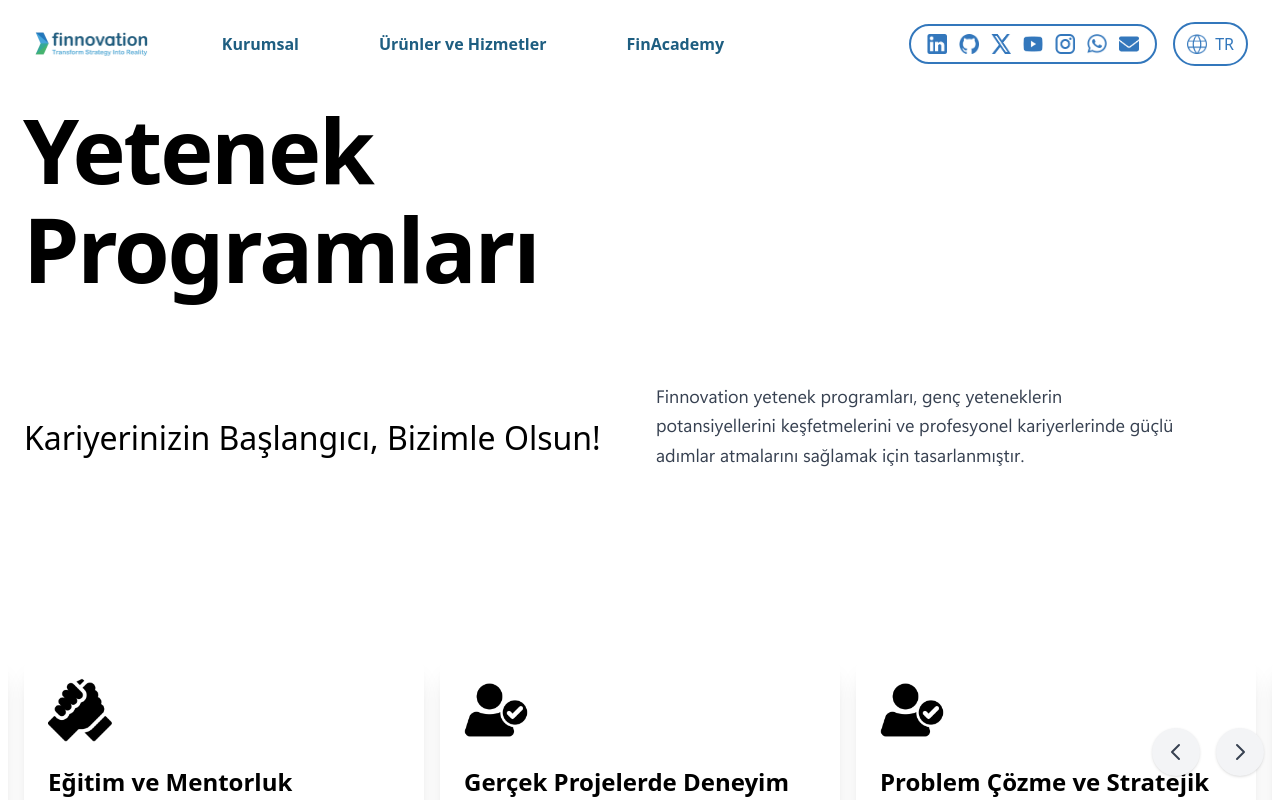
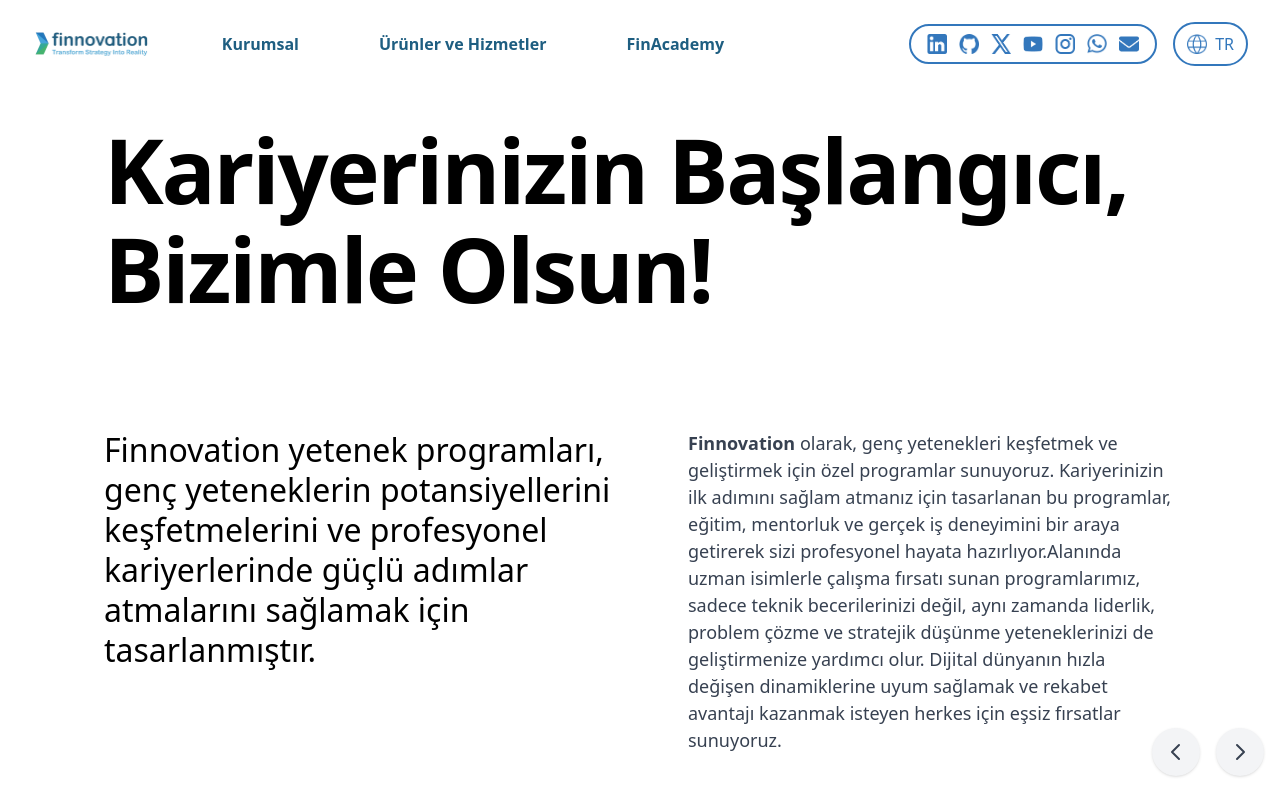
Before and after one commit to aliz1369/finnovation-website, a React (Vite) app: page /career/talent-programs in a window 1280 px wide. Shown: the top 800 px of the page. Built offline with nearby package versions, Linux system fonts and the light colour scheme.

Commit message:
Companent düzenlendi ve sayfalara entegre edildi

```diff
--- a/src/components/HeroTitle.tsx
+++ b/src/components/HeroTitle.tsx
@@ -2,19 +2,24 @@ import React from "react";
 
 interface HeroTitleProps {
   title: string;
+  subtitle?: string;
   description: string;
   highlightedWord?: string;
 }
 
 const HeroTitle: React.FC<HeroTitleProps> = ({
   title,
+  subtitle,
   description,
   highlightedWord,
 }) => {
   return (
-    <div className="w-full h-full md:grid md:grid-rows-2">
-      <div className="flex items-center justify-start text-center px-10 py-8 md:py-0">
-        <h1 className="text-black font-bold font-light text-4xl sm:text-7xl md:text-8xl lg:text-8xl leading-tight tracking-tight text-left">
+    <div className="container mx-auto px-8 md:px-12 lg:px-16 pt-10">
+      <div className="max-w-[1440px] mx-auto">
+        {/* Ana Başlık */}
+        <div className="flex flex-col text-center md:text-left md:ml-0">
+          <div className="mb-8 translate-y-10">
+            <h1 className="text-[40px] sm:text-[60px] md:text-[80px] lg:text-[90px] font-bold leading-[1.1] tracking-tight">
               {title.split("\\n").map((line, index) => (
                 <React.Fragment key={index}>
                   {line}
@@ -23,8 +28,19 @@ const HeroTitle: React.FC<HeroTitleProps> = ({
               ))}
             </h1>
           </div>
-      <div className="relative px-9 pb-16 md:pb-0">
-        <p className="md:absolute md:top-[12%] md:right-[8%] text-base sm:text-lg md:text-3xl text-gray-700 leading-relaxed text-left max-w-2xl">
+
+          {/* Description ve Subtitle */}
+          <div className="flex flex-col lg:flex-row justify-between items-center lg:items-start gap-12 translate-y-30">
+            <div className="lg:max-w-2xl lg:min-w-[50%]">
+              {subtitle && (
+                <h2 className="text-[24px] sm:text-[28px] md:text-[32px] leading-tight font-medium">
+                  {subtitle}
+                </h2>
+              )}
+            </div>
+
+            <div className="lg:max-w-xl flex flex-col items-center lg:items-start gap-8 lg:min-w-[40%]">
+              <p className="text-[16px] sm:text-[18px] text-gray-700">
                 {highlightedWord && (
                   <span className="font-bold">{highlightedWord}</span>
                 )}
@@ -32,6 +48,11 @@ const HeroTitle: React.FC<HeroTitleProps> = ({
               </p>
             </div>
           </div>
+        </div>
+      </div>
+      {/* Alt boşluk için div */}
+      <div className="h-20 md:h-32 lg:h-40"></div>
+    </div>
   );
 };
 
--- a/src/pages/CesitlilikAndKapsayicilikPage.tsx
+++ b/src/pages/CesitlilikAndKapsayicilikPage.tsx
@@ -1,49 +1,19 @@
 import React from "react";
 import MainLayout from "../layouts/MainLayout";
+import HeroTitle from "../components/HeroTitle";
 
 const CesitlilikAndKapsayicilikPage: React.FC = () => {
   return (
     <MainLayout>
-      <div className="pt-5">
-        {/* Hero Section - Updated padding and responsive classes */}
-        <section className="container mx-auto px-6 py-16 bg-white">
-          <div className="grid grid-cols-1 md:grid-cols-2 gap-8 items-center">
-            <div className="flex flex-col md:-ml-8">
-              <h1 className="text-[40px] sm:text-[60px] md:text-[80px] lg:text-[90px] font-bold leading-[1.1] tracking-tight">
-                Cesitlilik &
-              </h1>
-              <h1 className="text-[40px] sm:text-[60px] md:text-[80px] lg:text-[90px] font-bold leading-[1.1] tracking-tight mt-0">
-                Kapsayıcılık
-              </h1>
-            </div>
-          </div>
+      <div>
+        <section className="bg-white h-auto md:h-[calc(100vh-4rem)]">
+          <HeroTitle
+            title="Her Ses, Her Renk, Birlikte Daha Güçlüyüz!"
+            description=", çeşitliliği ve kapsayıcılığı temel değerleri arasında kabul eder. Farklı geçmişlerden, kültürlerden ve deneyimlerden gelen bireylerin bir araya geldiği dinamik bir çalışma ortamı yaratmak, inovasyonun en güçlü kaynağına inanıyoruz. Her bireyin eşit fırsatlara sahip olduğu, fikirlerin özgürce paylaşılabildiği ve tüm çalışanların kendilerini değerli hissettikleri bir ortam sağlamak için sürekli çaba gösteriyoruz. Çeşitli bakış açıları, yeni çözümler geliştirmemize yardımcı olur ve birlikte daha güçlü bir takım olmamızı sağlar. Finnovation'da herkes, kimliği ne olursa olsun, kendisini güvenli ve saygı gören bir ortamda bulur. Bu yaklaşımımız, sadece şirket içindeki ilişkilerimizi değil, aynı zamanda müşterilerimize sunduğumuz hizmetleri de iyileştirir."
+            highlightedWord="Finnovation"
+            subtitle="Finnovation, farklılıkları kucaklayarak her bireyin eşit fırsatlara sahip olduğu, saygı ve anlayış çerçevesiyle şekillenen bir çalışma ortamı yaratmayı hedefler."
+          />
         </section>
-
-
-        {/* Description Section */}
-        <section className="max-w-6xl mx-auto px-10 py-16 bg-white">
-          <div className="grid grid-cols-1 md:grid-cols-2 gap-8 items-center md:pt-[20px]">
-            <div>
-              <p className="text-[24px] sm:text-[28px] md:text-[32px] leading-tight font-medium -ml-20">
-              Her Ses, Her Renk, Birlikte Daha Güçlüyüz!
-              </p>
-            </div>
-            <div>
-              <p className="text-lg text-gray-700 leading-relaxed font-segouie mb-6">
-              Finnovation, farklılıkları kucaklayarak her bireyin eşit fırsatlara sahip olduğu, saygı ve anlayış çerçevesiyle şekillenen bir çalışma ortamı yaratmayı hedefler.
-              </p>
-            </div>
-          </div>
-        </section>
-
-
-
-
-
-
-
-
-
 
        {/* CTA Section - Updated responsive design */}
        <section className="px-1 py-16 flex justify-center items-center">
--- a/src/pages/Culture.tsx
+++ b/src/pages/Culture.tsx
@@ -4,6 +4,8 @@ import MainLayout from "../layouts/MainLayout";
 import "swiper/swiper-bundle.css";
 
 import CardSlider from "../components/CardSlider";
+import HeroTitle from "../components/HeroTitle";
+
 const Culture: React.FC = () => {
   const values = [
     {
@@ -79,34 +81,13 @@ const Culture: React.FC = () => {
 
   return (
     <MainLayout>
-      <div className="pt-5">
-        {/* Hero Section - Updated structure */}
-        <section className="container mx-auto px-6 py-16 bg-white">
-          <div className="grid grid-cols-1 md:grid-cols-2 gap-8 items-center">
-            <div className="flex flex-col md:-ml-8">
-              <h1 className="text-[40px] sm:text-[60px] md:text-[80px] lg:text-[90px] font-bold leading-[1.1] tracking-tight">
-                Kültürümüz
-              </h1>
-            </div>
-          </div>
-        </section>
-
-        {/* Description Section - Updated layout */}
-        <section className="max-w-6xl mx-auto px-10 py-16 bg-white">
-          <div className="grid grid-cols-1 md:grid-cols-2 gap-8 items-center md:pt-[20px]">
-            <div>
-              <p className="text-[24px] sm:text-[28px] md:text-[32px] leading-tight font-medium -ml-20">
-                <span className="font-bold underline">Finnovation</span>'da
-                Çeşitlilikten Güç Alır, Başarıyı Birlikte Yaratırız
-              </p>
-            </div>
-            <div>
-              <p className="text-lg text-gray-700 leading-relaxed font-segouie mb-6">
-              Finnovation kültürü, yenilikçi düşünceyi,
-              işbirliğini ve çeşitliliği bir araya getirerek her bireyin potansiyelini en üst seviyeye çıkarmayı hedefler.
-              </p>
-            </div>
-          </div>
+      <div>
+        <section className="bg-white h-auto md:h-[calc(100vh-4rem)]">
+          <HeroTitle
+            title="Çeşitlilikten Güç Alır, Başarıyı Birlikte Yaratırız"
+            description=" kültürü, yenilikçi düşünceyi, işbirliğini ve çeşitliliği bir araya getirerek her bireyin potansiyelini en üst seviyeye çıkarmayı hedefler."
+            highlightedWord="Finnovation"
+          />
         </section>
 
         {/* Values Section - Updated carousel */}
--- a/src/pages/WorkingInFinnovationPage.tsx
+++ b/src/pages/WorkingInFinnovationPage.tsx
@@ -2,6 +2,7 @@ import React, { useState } from "react";
 import MainLayout from "../layouts/MainLayout";
 import "swiper/swiper-bundle.css";
 import CardSlider from "../components/CardSlider";
+import HeroTitle from "../components/HeroTitle";
 
 const WorkingInFinnovationPage: React.FC = () => {
   const benefits = [
@@ -76,37 +77,13 @@ const WorkingInFinnovationPage: React.FC = () => {
   return (
     <MainLayout>
       <div className="pt-5">
-        {/* Hero Section - Updated padding and responsive classes */}
-        <section className="container mx-auto px-6 py-16 bg-white">
-          <div className="grid grid-cols-1 md:grid-cols-2 gap-8 items-center">
-            <div className="flex flex-col md:-ml-8">
-              <h1 className="text-[40px] sm:text-[60px] md:text-[80px] lg:text-[90px] font-bold leading-[1.1] tracking-tight">
-                Finnovation'da
-              </h1>
-              <h1 className="text-[40px] sm:text-[60px] md:text-[80px] lg:text-[90px] font-bold leading-[1.1] tracking-tight mt-0">
-                Çalışmak
-              </h1>
-            </div>
-          </div>
-        </section>
-
-
-        {/* Description Section */}
-        <section className="max-w-6xl mx-auto px-10 py-16 bg-white">
-          <div className="grid grid-cols-1 md:grid-cols-2 gap-8 items-center md:pt-[20px]">
-            <div>
-              <p className="text-[24px] sm:text-[28px] md:text-[32px] leading-tight font-medium -ml-20">
-                <span className="font-bold underline">Finnovation</span>'da
-                Sınır Tanımayan Bir Gelecek!
-              </p>
-            </div>
-            <div>
-              <p className="text-lg text-gray-700 leading-relaxed font-segouie mb-6">
-                Finnovation'da çalışarak yenilikçi projelerde yer alabilir,
-                kariyerinizi teknoloji ve yaratıcılıkla şekillendirebilirsiniz!
-              </p>
-            </div>
-          </div>
+        {/* Hero Section */}
+        <section className="bg-white h-auto md:h-[calc(100vh-4rem)]">
+          <HeroTitle
+            title="Finnovation’da Sınır Tanımayan Bir Gelecek!"
+            description="'da çalışarak yenilikçi projelerde yer alabilir, kariyerinizi teknoloji ve yaratıcılıkla şekillendirebilirsiniz!"
+            highlightedWord="Finnovation"
+          />
         </section>
 
         {/* Benefits Section - Updated carousel structure */}
--- a/src/pages/YetenekProgramlariPage.tsx
+++ b/src/pages/YetenekProgramlariPage.tsx
@@ -1,6 +1,7 @@
 import React from "react";
 import MainLayout from "../layouts/MainLayout";
 import CardSlider from "../components/CardSlider";
+import HeroTitle from "../components/HeroTitle";
 
 const YetenekProgramlariPage: React.FC = () => {
 
@@ -38,38 +39,15 @@ const YetenekProgramlariPage: React.FC = () => {
   ];
   return (
     <MainLayout>
-      <div className="pt-5">
-        {/* Hero Section - Updated padding and responsive classes */}
-        <section className="container mx-auto px-6 py-16 bg-white">
-          <div className="grid grid-cols-1 md:grid-cols-2 gap-8 items-center">
-            <div className="flex flex-col md:-ml-8">
-              <h1 className="text-[40px] sm:text-[60px] md:text-[80px] lg:text-[90px] font-bold leading-[1.1] tracking-tight">
-                Yetenek
-              </h1>
-              <h1 className="text-[40px] sm:text-[60px] md:text-[80px] lg:text-[90px] font-bold leading-[1.1] tracking-tight mt-0">
-                Programları
-              </h1>
-            </div>
-          </div>
+      <div>
+        <section className="bg-white h-auto md:h-[calc(100vh-4rem)]">
+          <HeroTitle
+            title="Kariyerinizin Başlangıcı, Bizimle Olsun!"
+            subtitle="Finnovation yetenek programları, genç yeteneklerin potansiyellerini keşfetmelerini ve profesyonel kariyerlerinde güçlü adımlar atmalarını sağlamak için tasarlanmıştır."
+            description=" olarak, genç yetenekleri keşfetmek ve geliştirmek için özel programlar sunuyoruz. Kariyerinizin ilk adımını sağlam atmanız için tasarlanan bu programlar, eğitim, mentorluk ve gerçek iş deneyimini bir araya getirerek sizi profesyonel hayata hazırlıyor.Alanında uzman isimlerle çalışma fırsatı sunan programlarımız, sadece teknik becerilerinizi değil, aynı zamanda liderlik, problem çözme ve stratejik düşünme yeteneklerinizi de geliştirmenize yardımcı olur. Dijital dünyanın hızla değişen dinamiklerine uyum sağlamak ve rekabet avantajı kazanmak isteyen herkes için eşsiz fırsatlar sunuyoruz."
+            highlightedWord="Finnovation"
+          />
         </section>
-
-
-        {/* Description Section */}
-        <section className="max-w-6xl mx-auto px-10 py-16 bg-white">
-          <div className="grid grid-cols-1 md:grid-cols-2 gap-8 items-center md:pt-[20px]">
-            <div>
-              <p className="text-[24px] sm:text-[28px] md:text-[32px] leading-tight font-medium -ml-20">
-              Kariyerinizin Başlangıcı, Bizimle Olsun!
-              </p>
-            </div>
-            <div>
-              <p className="text-lg text-gray-700 leading-relaxed font-segouie mb-6">
-              Finnovation yetenek programları, genç yeteneklerin potansiyellerini keşfetmelerini ve profesyonel kariyerlerinde güçlü adımlar atmalarını sağlamak için tasarlanmıştır.
-              </p>
-            </div>
-          </div>
-        </section>
-
 
         <section className="bg-white py-16">
           <CardSlider
```
Also changed, not shown: src/pages/BasvuruPage.tsx (+10 -23 lines). Lines whose indentation alone changed are shown as unchanged.
